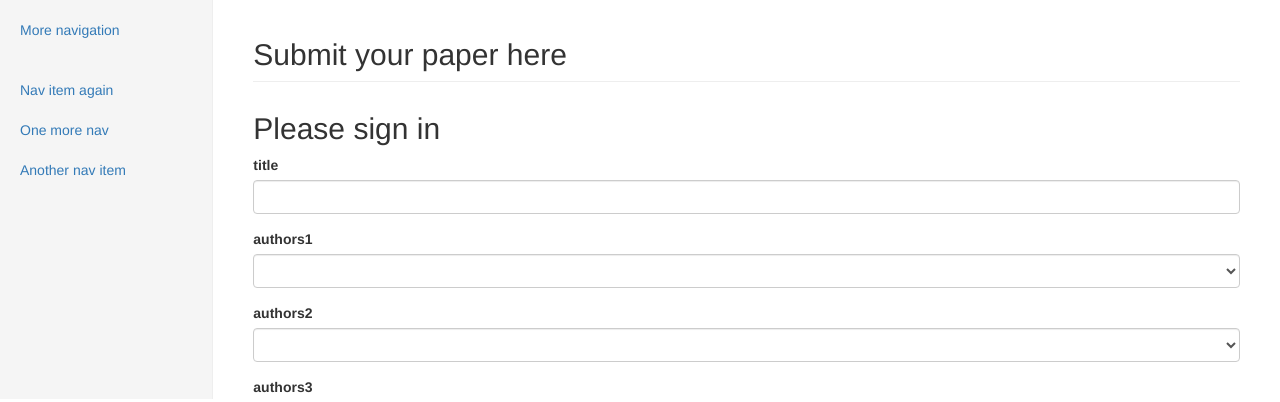
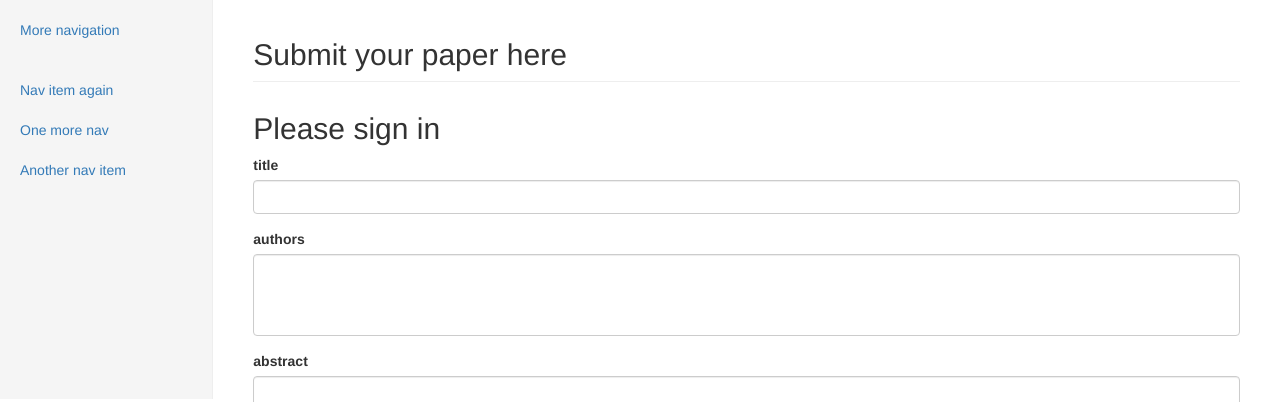
Before and after one commit to lsolcher/python-peer_review, a Flask app: template templates/papers.html in a window 1280 px wide. Shown: the part 401-803 px from the top of the page. Run offline with Flask 2, Linux system fonts and the light colour scheme; the template is opened without the code that fills it: values that come from a table or form of the project are taken from there, others are empty; some libraries are stand-ins or nearby versions.

Commit message:
reworked authors field when submitting papers; multiple selection now possible. TODO: map authors.dbobject to input

```diff
--- a/app.py
+++ b/app.py
@@ -1,7 +1,7 @@
 from flask import Flask, request, flash, render_template, redirect, url_for, session
 from flask_bootstrap import Bootstrap
 from flask_wtf import FlaskForm
-from wtforms import StringField, SelectField,  PasswordField, BooleanField
+from wtforms import StringField, SelectMultipleField,  PasswordField, TextAreaField, BooleanField
 from wtforms.validators import InputRequired, DataRequired, Email, Length
 from flask_sqlalchemy  import SQLAlchemy
 from werkzeug.security import generate_password_hash, check_password_hash
@@ -30,8 +30,7 @@ class Paper(db.Model):
     id = db.Column(db.Integer, primary_key=True)
     title = db.Column(db.String(80), nullable=False)
     abstract = db.Column(db.Text, nullable=False)
-    author_id = db.Column(db.Integer, db.ForeignKey('user.id'), nullable =False)
-
+    authors = db.Column(db.Integer, db.ForeignKey('user.id'), nullable =False)
     def __repr__(self):
         return '<Paper{}>'.format(self.title)
 
@@ -49,23 +48,30 @@ class RegisterForm(FlaskForm):
     username = StringField('username', validators=[InputRequired(), Length(min=4, max=15)])
     password = PasswordField('password', validators=[InputRequired(), Length(min=8, max=80)])
 
+DEFAULT_CHOICES = []
+
 class PaperForm(FlaskForm):
+
     title = StringField('title', validators=[InputRequired(), Length(min=4, max=15)])
-    authors1 = SelectField('authors1', id ='paper_authors1')
-    authors2 = SelectField('authors2', id ='paper_authors2')
-    authors3 = SelectField('authors3', id ='paper_authors3')
-    abstract = StringField('abstract', validators=[InputRequired(), Length(min=4, max=15)])
+    authors = SelectMultipleField('authors', DEFAULT_CHOICES)
+    abstract = TextAreaField('abstract', validators=[InputRequired(), Length(min=1)])
 
-
+#TODOs: Validate form! Map authors to db.authors
 @app.route('/papers', methods = ['GET', 'POST'])
 def papers():
     form = PaperForm()
     q = User.query.filter(User.username != session['username']).all()
-    form.authors1.choices =  [(user.id, user.username) for user in q]
-    form.authors2.choices =  [(user.id, user.username) for user in q]
-    form.authors3.choices =  [(user.id, user.username) for user in q]
-    if form.validate_on_submit():
-            paper = Paper(title=form.title.data, authors=form.authors.data, author_id=form.abstract.data)
+    form.authors.choices =  [(user.id, user.username) for user in q]
+    #form.authors.choices.insert(0, ['0', 'none'])
+    #form.authors2.choices =  [(user.id, user.username) for user in q]
+    #form.authors2.choices.insert(0, ['0', 'none'])
+    #form.authors3.choices =  [(user.id, user.username) for user in q]
+    #form.authors3.choices.insert(0, ['0', 'none'])
+    if request.method == 'POST': #form.validate_on_submit():
+            #author_ids = form.authors.data
+            #for iids in author_ids:
+             #   print (iids)
+            paper = Paper(title=form.title.data, abstract=form.abstract.data, authors=form.authors.data)
             db.session.add(paper)
             db.session.commit()
             flash('Paper was successfully submitted')
--- a/templates/papers.html
+++ b/templates/papers.html
@@ -96,9 +96,7 @@ Dashboard
         <h2 class="form-signin-heading">Please sign in</h2>
         {{ form.hidden_tag() }}
         {{ wtf.form_field(form.title) }}
-        {{ wtf.form_field(form.authors1) }}
-        {{ wtf.form_field(form.authors2) }}
-        {{ wtf.form_field(form.authors3) }}
+        {{ wtf.form_field(form.authors) }}
         {{ wtf.form_field(form.abstract) }}
         <button class="btn btn-lg btn-primary btn-block" type="submit">Submit</button>
       </form>
```
Also changed, not shown: database.db.
